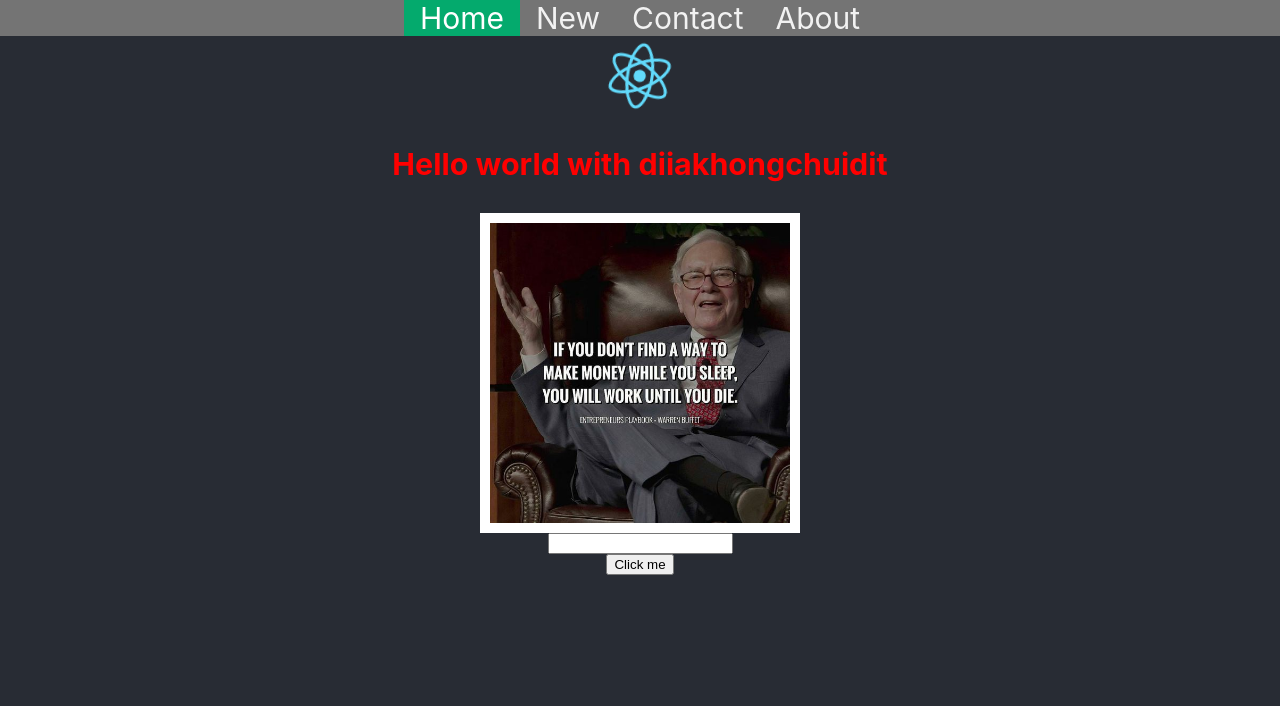
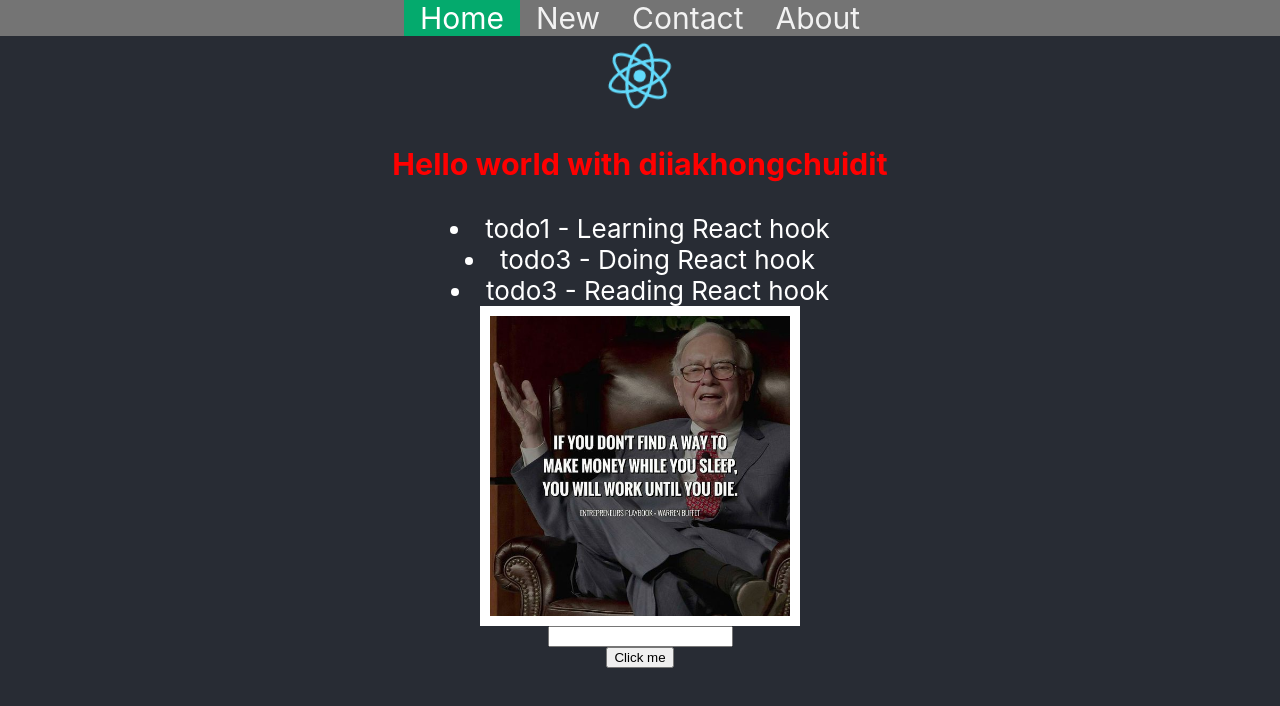
Before and after one commit to HuyenxinhdepcuaNam/reactHook, a React (Create React App) app: page / in a window 1280 px wide. Shown: the top 706 px of the page. Built offline with nearby package versions, Linux system fonts and the light colour scheme.

Commit message:
video 11

```diff
--- a/package.json
+++ b/package.json
@@ -9,6 +9,7 @@
     "react": "^18.1.0",
     "react-dom": "^18.1.0",
     "react-scripts": "5.0.1",
+    "react-toastify": "^9.0.1",
     "sass": "1.42.1",
     "web-vitals": "^2.1.4"
   },
--- a/src/App.js
+++ b/src/App.js
@@ -3,15 +3,32 @@ import './App.css';
 import money from './money.jpg'
 import Nav from './views/Nav';
 import { useState } from 'react';
-
+import { ToastContainer, toast } from 'react-toastify';
+import 'react-toastify/dist/ReactToastify.css'
+import Todo from './views/Todo'
 
 function App() {
   let [name, setName] = useState('diiakhongchuidit')
   const [address, setAddress] = useState('')
+  const [todos, setTodos] = useState([
+    { id: 'todo1', title: 'Learning React hook' },
+    { id: 'todo3', title: 'Doing React hook' },
+    { id: 'todo3', title: 'Reading React hook' },
+
+  ])
 
   const handleEventClick = (event) => {
-    setName(address)
+    if (!address) {
+      alert('Needed info')
+      return
+    }
+    let newTodo = { id: Math.floor(Math.random() * 1000), title: address }
+    setTodos([...todos, newTodo])
+    setAddress('')
+    toast.success("Succeeded!")
   }
+
+
   const handleOnchangeInput = (event) => {
     setAddress(event.target.value)
 
@@ -23,6 +40,7 @@ function App() {
       <header className="App-header">
         <img src={logo} className="App-logo" alt="logo" />
         <h3 style={{ color: 'red' }}>Hello world with {name}</h3>
+        <Todo todos={todos} />
 
         <img src={money} className="Moneyo" alt="" style={{ height: '300px' }} border={'10px solid yellow'} />
         <input type={'text'} value={address} onChange={(event) => handleOnchangeInput(event)} />
@@ -32,6 +50,19 @@ function App() {
 
         >Click me</button>
       </header>
+      <ToastContainer
+        position="top-right"
+        autoClose={2000}
+        hideProgressBar={false}
+        newestOnTop={false}
+        closeOnClick
+        rtl={false}
+        pauseOnFocusLoss
+        draggable
+        pauseOnHover
+      />
+      {/* Same as */}
+      <ToastContainer />
     </div>
   );
 }
--- /dev/null
+++ b/src/views/Todo.js
@@ -0,0 +1,19 @@
+const Todo = (props) => {
+    const todos = props.todos
+    return (
+        <div className='todos-container'>
+            {todos.map(todo => {
+                return (
+
+                    <li className='todo-child' key={todo.id}>
+                        {todo.id} - {todo.title}
+                    </li>
+
+
+                )
+            })}
+
+        </div>
+    )
+}
+export default Todo
```
Also changed, not shown: 1 other file (tests, documents, lock files or other folders).
